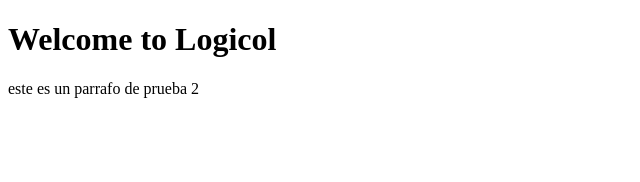
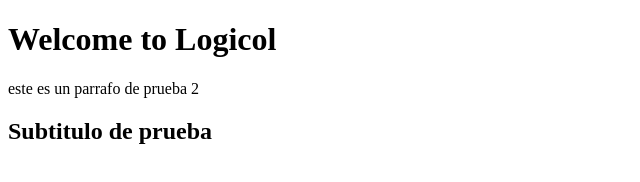
Before and after one commit to logigolnet/logigol-net, a plain HTML site: page index.html in a window 1280 px wide. Shown: the whole page, without its empty margins (0-640 px from the left). Drawn offline with Linux system fonts and the light colour scheme.

Commit message:
Agregar subtítulo en el archivo index.html

```diff
--- a/index.html
+++ b/index.html
@@ -8,5 +8,7 @@
 <body>
     <h1>Welcome to Logicol</h1>
     <p>este es un parrafo de prueba 2</p>
+
+    <h2>Subtitulo de prueba</h2>
 </body>
 </html>
```
